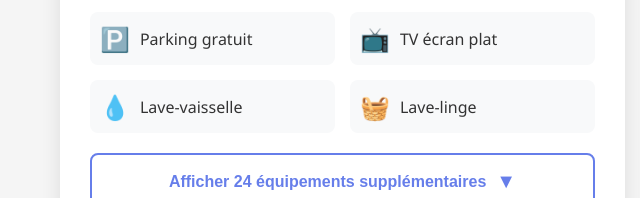
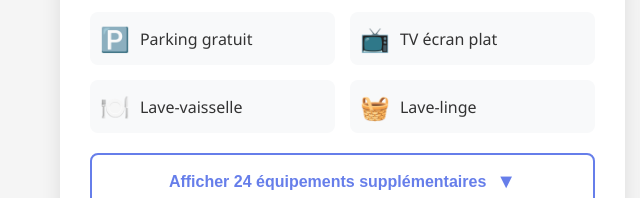
Before and after one commit to FFTT71/Logement88110, a plain HTML site: page booking.html in a window 1280 px wide. Shown: the part 1582-1780 px from the top of the page, 0-640 px from the left. Drawn offline with Linux system fonts and the light colour scheme; no server answers.

Commit message:
Update booking.html

```diff
--- a/booking.html
+++ b/booking.html
@@ -671,7 +671,7 @@ window.addEventListener('DOMContentLoaded', function() {
             <span>TV écran plat</span>
         </div>
         <div class="feature-item">
-            <span class="feature-icon">💧</span>
+            <span class="feature-icon">🍽️</span>
             <span>Lave-vaisselle</span>
         </div>
         <div class="feature-item">
```
